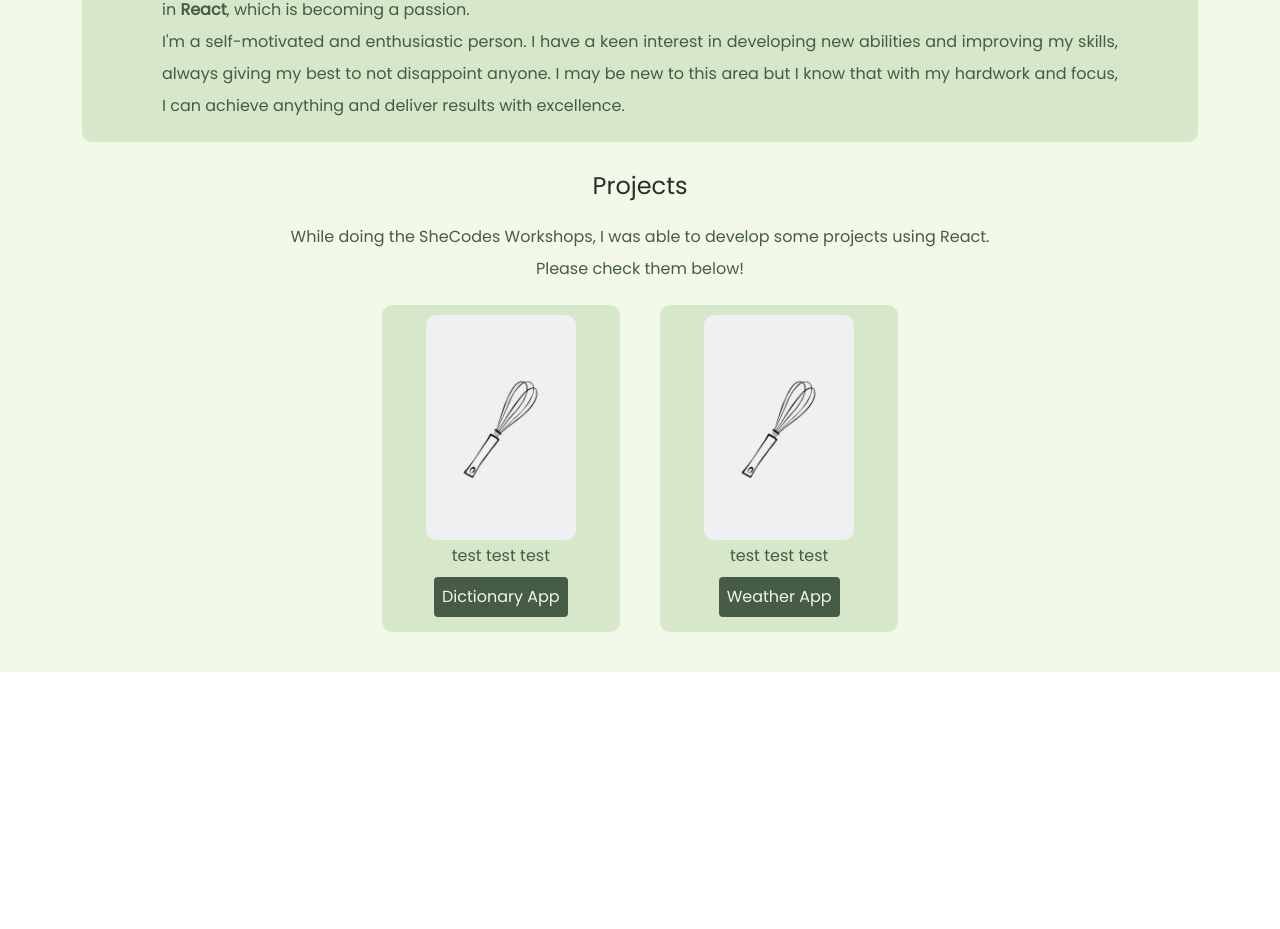
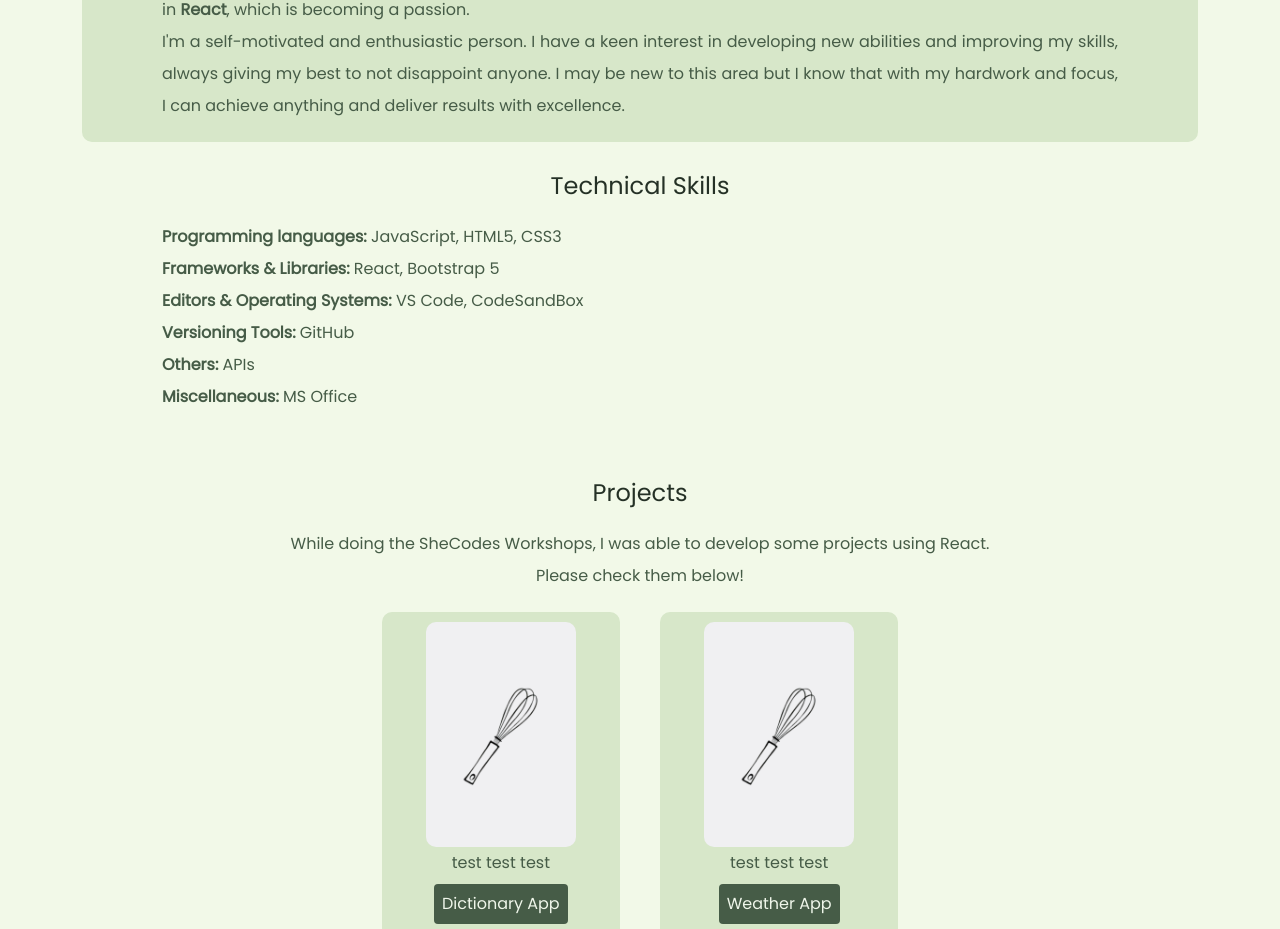
Before and after one commit to amandanagao/my-portfolio-page, a React (Create React App) app: page / in a window 1280 px wide. Shown: the part 831-1760 px from the top of the page. Before the commit the page ends 1503 px from the top, so only its background shows below. Built offline with nearby package versions, Linux system fonts and the light colour scheme.

Commit message:
Added Skills component

```diff
--- a/src/App.js
+++ b/src/App.js
@@ -1,6 +1,7 @@
 import MenuBar from "./MenuBar";
 import MainPage from "./MainPage";
 import AboutMe from "./AboutMe";
+import Skills from "./Skills";
 import Projects from "./Projects";
 
 import "./App.css";
@@ -12,6 +13,7 @@ export default function App() {
                 <MenuBar />
                 <MainPage />
                 <AboutMe />
+                <Skills />
                 <Projects />
             </div>
         </div>
--- /dev/null
+++ b/src/Skills.css
@@ -0,0 +1,25 @@
+.Skills {
+    padding: 20px;
+}
+
+.Skills h4 {
+    color: #253126;
+    text-align: center;
+    margin: 10px 0px 20px;
+}
+
+.Skills ul {
+    list-style: none;
+    padding: 0;
+}
+
+.Skills li {
+    color: #465c47;
+    text-align: justify;
+    line-height: 2;
+    margin: 0px 60px;
+}
+
+.Skills .Skills-title {
+    font-weight: 600;
+}
--- /dev/null
+++ b/src/Skills.js
@@ -0,0 +1,40 @@
+import React from "react";
+
+import "./Skills.css";
+
+export default function Skills() {
+    return (
+        <div className="Skills">
+            <h4>Technical Skills</h4>
+            <ul>
+                <li>
+                    <span className="Skills-title">Programming languages:</span>{" "}
+                    JavaScript, HTML5, CSS3
+                </li>
+                <li>
+                    <span className="Skills-title">
+                        Frameworks & Libraries:
+                    </span>{" "}
+                    React, Bootstrap 5
+                </li>
+                <li>
+                    <span className="Skills-title">
+                        Editors & Operating Systems:
+                    </span>{" "}
+                    VS Code, CodeSandBox
+                </li>
+                <li>
+                    <span className="Skills-title">Versioning Tools:</span>{" "}
+                    GitHub
+                </li>
+                <li>
+                    <span className="Skills-title">Others:</span> APIs
+                </li>
+                <li>
+                    <span className="Skills-title">Miscellaneous:</span> MS
+                    Office
+                </li>
+            </ul>
+        </div>
+    );
+}
```
